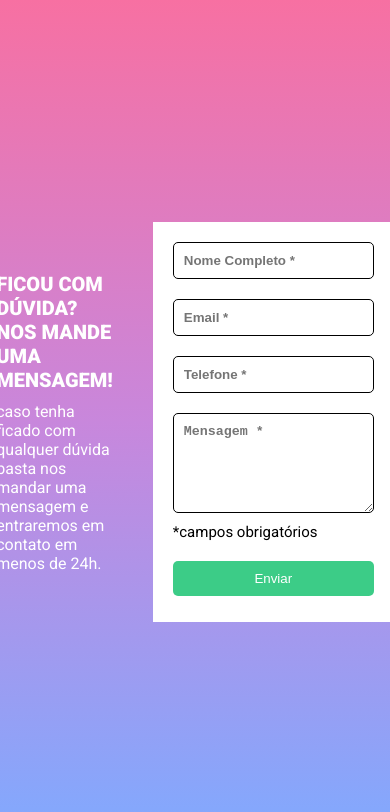
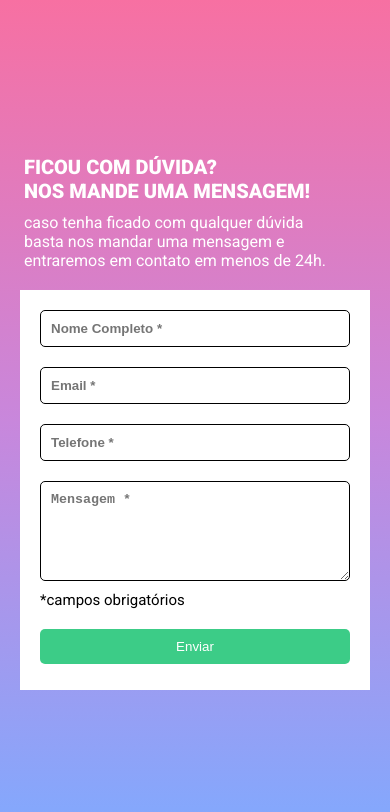
Before and after one commit to Eduardo2324q/Quest-JS-Intermediario, a plain HTML site: page index.html in a window 390 px wide. Drawn offline with Linux system fonts and the light colour scheme.

Commit message:
AGORA SIM. Projeto finalizado

```diff
--- a/src/css/style.css
+++ b/src/css/style.css
@@ -68,3 +68,14 @@ html {
     border-radius: 5px;
     padding: 10px;
 }
+
+@media (max-width: 480px) {
+    .container {
+        flex-direction: column;
+        align-items: center;
+    }
+
+    .formulario {
+        margin-top: 20px;
+    }
+}
```
